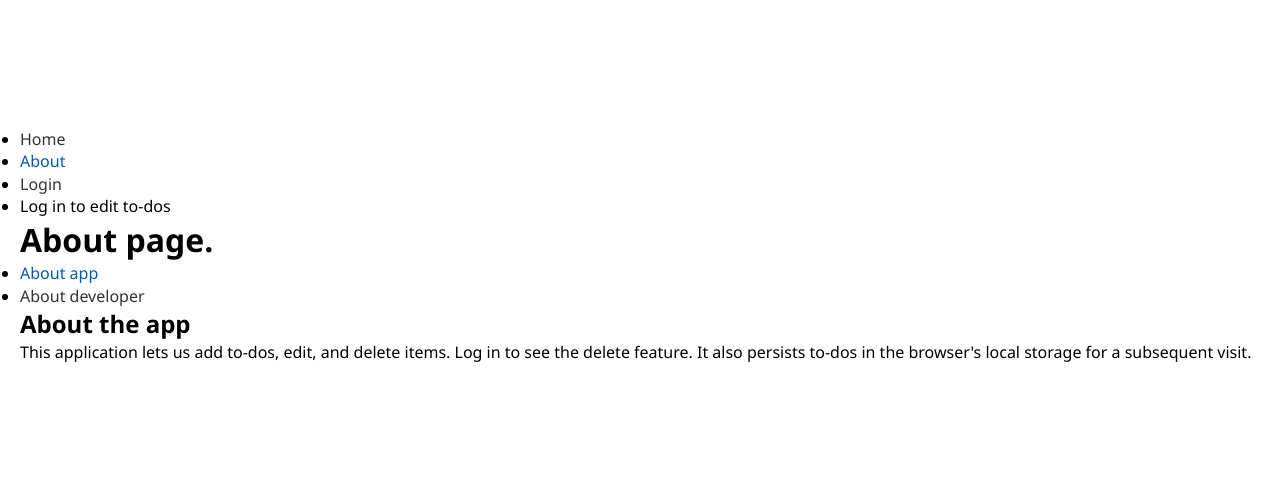
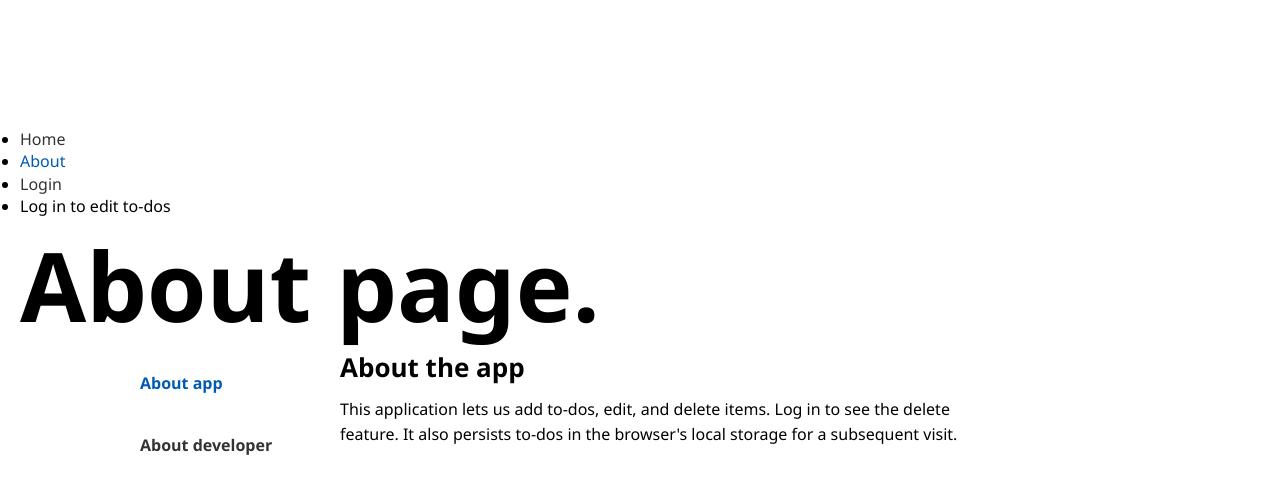
Before and after one commit to Otegaa/react-todo-app, a React (Create React App) app: page /about/about-app in a window 1280 px wide. Shown: the top 494 px of the page. Built offline with nearby package versions, Linux system fonts and the light colour scheme.

Commit message:
Add additional styles

```diff
--- a/src/index.css
+++ b/src/index.css
@@ -67,3 +67,44 @@ a {
 .active {
   color: #005bb3;
 }
+
+/*==========================
+About route
+========================*/
+.about {
+  max-width: 1000px;
+  margin: 0 auto;
+}
+.about_list {
+  list-style: none;
+}
+.about_list a {
+  padding: 20px 0;
+  display: inline-block;
+  text-decoration: none;
+  font-weight: bold;
+}
+.about_list a:hover {
+  color: #005bb3;
+}
+.main_content {
+  max-width: 650px;
+}
+.main_content h2 {
+  margin-bottom: 15px;
+  line-height: 30px;
+  font-size: 26px;
+}
+.main_content p {
+  line-height: 25px;
+}
+/* Media Queries */
+@media screen and (min-width: 480px) {
+  div.wrapper h1 {
+    font-size: 6rem;
+  }
+  .about {
+    display: grid;
+    grid-template-columns: 200px minmax(0, 1fr);
+  }
+}
```
